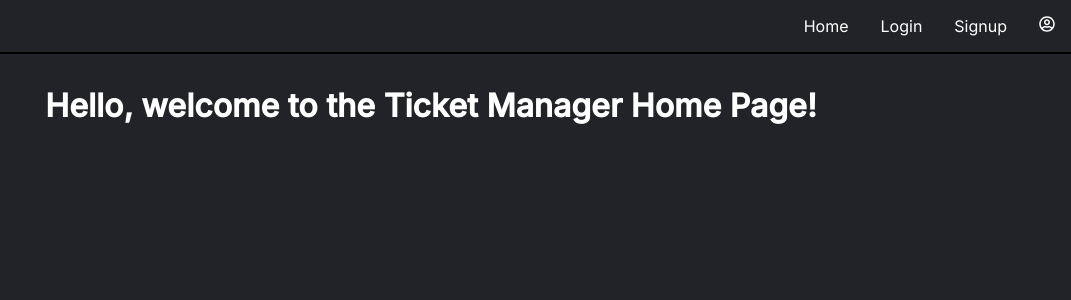
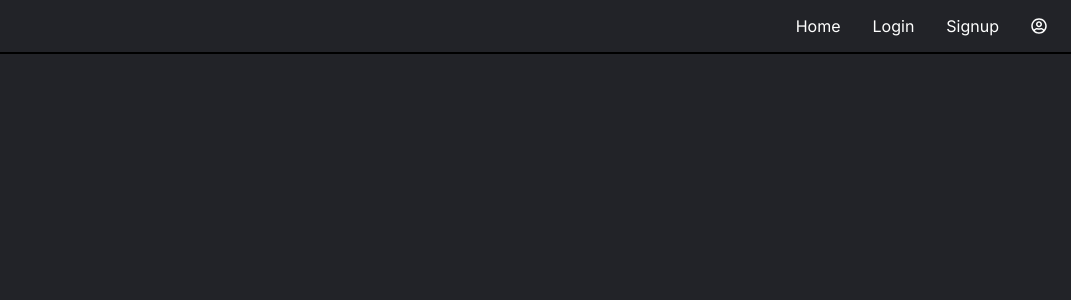
Before and after one commit to efmorales/ticketmanager-frontend, a React (Create React App) app: page / in a window 1280 px wide. Shown: the top 300 px of the page, without its empty margins (209-1280 px from the left). Built offline with nearby package versions, Linux system fonts and the light colour scheme; no server answers.

Commit message:
Fixed up layout formatting for header and main content areas.

```diff
--- a/src/layouts/AppLayout.css
+++ b/src/layouts/AppLayout.css
@@ -1,14 +1,22 @@
 .app-header {
+  position: fixed;
   display: flex;
   justify-content: flex-end;
+  align-items: center;
   gap: 2rem;
   width: 100%;
-  padding: 1rem;
+  padding: 1rem 1.5rem;
   margin-bottom: 2rem;
   border-bottom: .125rem solid black;
+  background-color: #222328;
 }
 
 .app-header a {
   color: #fff !important;
   text-decoration: none;
 }
+
+.main-content {
+  padding-top: 8rem;
+  overflow: hidden;
+}
```
